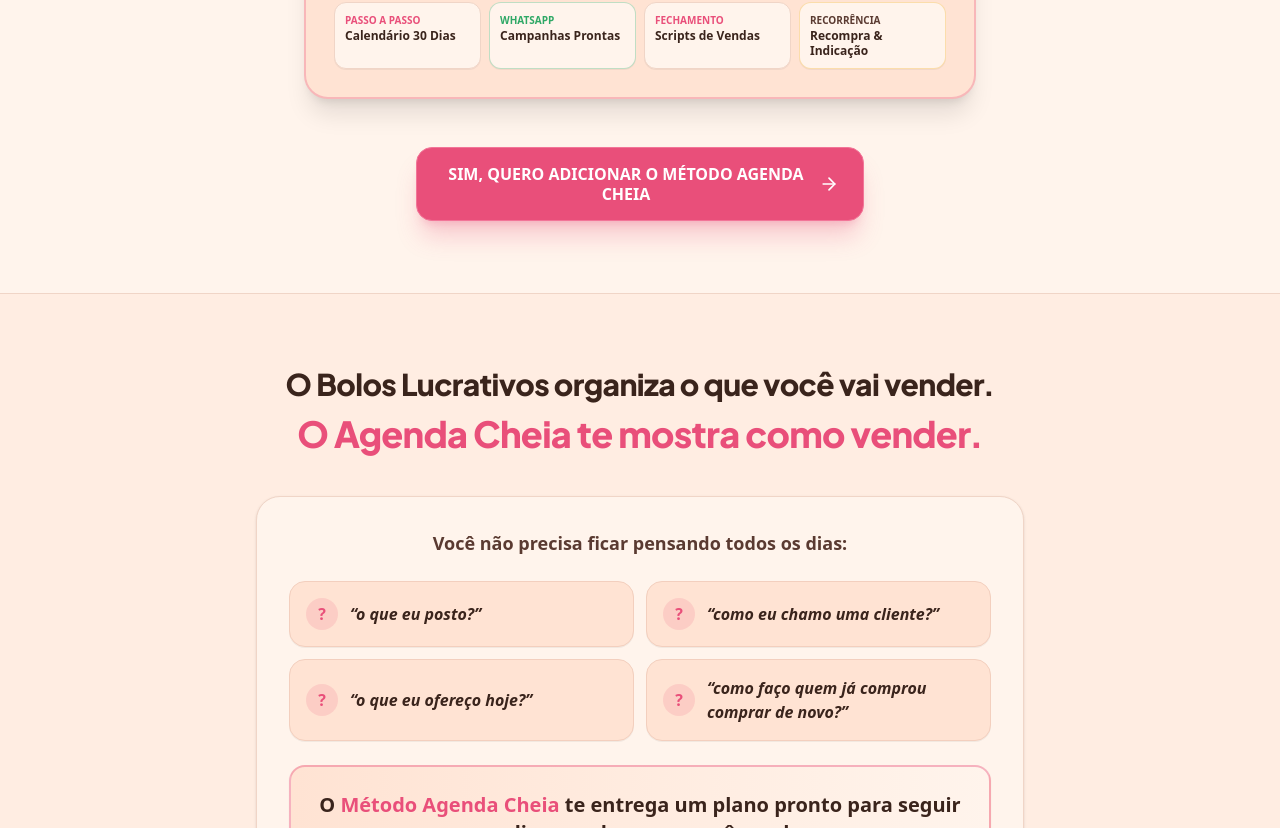
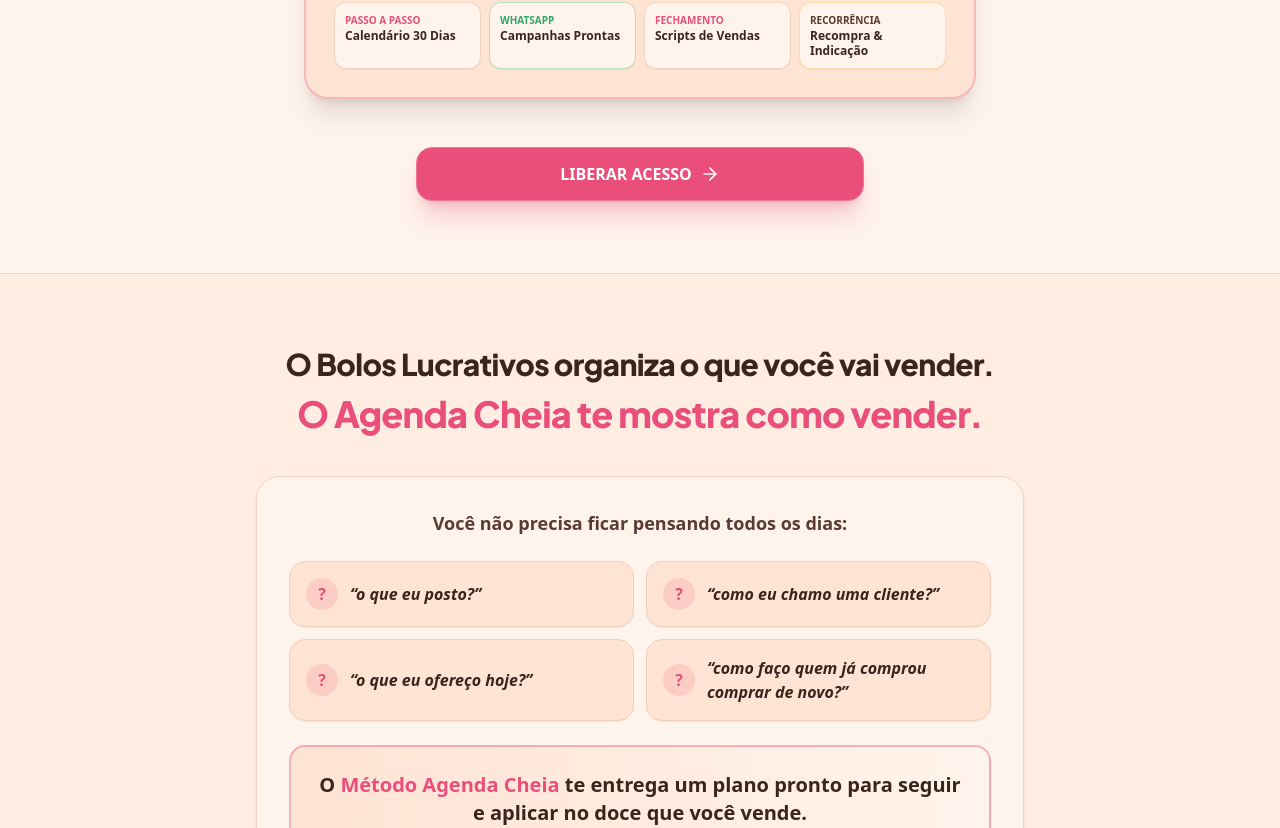
Before and after one commit to AxerCompany/Agenda-Cheia, a React (Vite) app: page / in a window 1280 px wide. Shown: the part 2012-2840 px from the top of the page. Built offline with nearby package versions, Linux system fonts and the light colour scheme; a web font is replaced by a local one.

Commit message:
feat: update pricing and standardize CTAs
Adjust offer prices to R$ 19,90 and R$ 27,00, and standardize call-to-action buttons to "LIBERAR ACESSO" across the application.

```diff
--- a/src/App.tsx
+++ b/src/App.tsx
@@ -54,9 +54,9 @@ export default function App() {
         {/* Notice banner if user declined */}
         {hasDeclined && (
           <div className="bg-[#FFE3D3] border-b border-[#F0D5C7] px-4 py-3 text-center text-xs sm:text-sm text-[#3A241C] font-semibold">
-            Você optou por não adicionar o plano de vendas. Seu acesso padrão já foi enviado para seu e-mail. Caso ainda queira aproveitar o desconto exclusivo por R$ 27 antes de sair,{' '}
+            Você optou por não adicionar o plano de vendas. Seu acesso padrão já foi enviado para seu e-mail. Caso ainda queira aproveitar o desconto exclusivo por R$ 19,90 antes de sair,{' '}
             <a href={getDownsellCheckoutUrl()} className="text-[#E94F7A] underline font-black ml-1">
-              clique aqui para garantir por R$ 27
+              clique aqui para garantir por R$ 19,90
             </a>.
           </div>
         )}
--- a/src/components/DeclineConfirmModal.tsx
+++ b/src/components/DeclineConfirmModal.tsx
@@ -47,7 +47,7 @@ export const DeclineConfirmModal: React.FC<DeclineConfirmModalProps> = ({
 
           {/* Headline */}
           <h3 className="text-lg sm:text-2xl font-black text-[#3A241C] mb-2 leading-snug">
-            Não quero que você fique sem um plano de vendas por causa de <span className="text-[#E94F7A]">R$ 10</span>.
+            Não quero que você fique sem um plano de vendas por causa de <span className="text-[#E94F7A]">R$ 19,90</span>.
           </h3>
 
           {/* Emotional connection & reality check */}
@@ -55,21 +55,21 @@ export const DeclineConfirmModal: React.FC<DeclineConfirmModalProps> = ({
             Você já garantiu o <strong className="text-[#3A241C] font-black">Bolos Lucrativos</strong> para organizar receitas, custos, preços e lucro. Mas ter receita sem saber como divulgar e vender faz o bolo ficar parado. Para você não sair sem o seu plano diário, liberei um <strong className="text-[#E94F7A] font-black">desconto exclusivo de última oportunidade</strong>:
           </p>
 
-          {/* Special Price Callout: 37 -> 27 */}
+          {/* Special Price Callout: 27 -> 19,90 */}
           <div className="bg-[#FFE3D3] border-2 border-[#E94F7A] rounded-2xl p-4 sm:p-5 mb-4 shadow-sm relative overflow-hidden">
             <div className="absolute top-2 right-2 sm:top-3 sm:right-3 bg-[#E94F7A] text-white text-[10px] font-black uppercase tracking-wider px-2 py-0.5 rounded-full flex items-center gap-1">
               <Tag className="w-3 h-3" />
-              <span>R$ 10 OFF</span>
+              <span>SUPER DESCONTO</span>
             </div>
 
             <span className="text-[11px] sm:text-xs font-bold text-[#8A6A61] uppercase tracking-wider block mb-1">
-              De <span className="line-through font-extrabold text-[#8A6A61]">R$ 37,00</span> por apenas:
+              De <span className="line-through font-extrabold text-[#8A6A61]">R$ 27,00</span> por apenas:
             </span>
 
             <div className="text-2xl sm:text-4xl font-black text-[#3A241C] flex items-baseline justify-center gap-1">
               <span className="text-base sm:text-xl font-extrabold text-[#E94F7A]">R$</span>
-              <span className="text-[#E94F7A] text-3xl sm:text-5xl font-black tracking-tight">27</span>
-              <span className="text-base sm:text-xl font-extrabold text-[#E94F7A]">,00</span>
+              <span className="text-[#E94F7A] text-3xl sm:text-5xl font-black tracking-tight">19</span>
+              <span className="text-base sm:text-xl font-extrabold text-[#E94F7A]">,90</span>
             </div>
 
             <p className="text-[11px] sm:text-xs text-[#5A3A31] font-bold mt-1.5 leading-snug">
@@ -107,7 +107,7 @@ export const DeclineConfirmModal: React.FC<DeclineConfirmModalProps> = ({
               href={downsellLink}
               className="w-full py-4 px-4 sm:px-6 rounded-2xl bg-[#E94F7A] hover:bg-[#D83D69] text-white font-black text-sm sm:text-base shadow-lg shadow-[#E94F7A]/30 cursor-pointer flex items-center justify-center gap-2 transition-all border border-[#F27598] no-underline hover:scale-[1.01] active:scale-[0.99] text-center"
             >
-              <span>SIM, QUERO ADICIONAR O MÉTODO AGENDA CHEIA POR R$ 27</span>
+              <span>LIBERAR ACESSO POR R$ 19,90</span>
               <ArrowRight className="w-4 h-4 sm:w-5 sm:h-5 shrink-0" />
             </a>
 
--- a/src/components/Dobra07Offer.tsx
+++ b/src/components/Dobra07Offer.tsx
@@ -59,7 +59,7 @@ export const Dobra07Offer: React.FC<Dobra07OfferProps> = ({ onDeclineClick }) =>
               Acesso digital imediato
             </span>
             <div className="text-2xl sm:text-4xl font-black text-[#3A241C]">
-              Por apenas <span className="text-[#E94F7A]">R$37</span>
+              Por apenas <span className="text-[#E94F7A]">R$27</span>
             </div>
             <p className="text-[11px] sm:text-xs text-[#5A3A31] font-semibold mt-1">
               Pagamento único • Sem mensalidades
--- a/src/components/Dobra09Offer.tsx
+++ b/src/components/Dobra09Offer.tsx
@@ -70,7 +70,7 @@ export const Dobra09Offer: React.FC<Dobra09OfferProps> = ({ onAddClick, onDeclin
 
             <div className="flex items-baseline justify-center gap-1 mb-2">
               <span className="text-xl sm:text-2xl font-bold text-[#3A241C]">R$</span>
-              <span className="text-5xl sm:text-7xl font-black text-[#E94F7A] tracking-tight">37</span>
+              <span className="text-5xl sm:text-7xl font-black text-[#E94F7A] tracking-tight">27</span>
               <span className="text-lg sm:text-xl font-bold text-[#5A3A31]">,00</span>
             </div>
 
@@ -93,7 +93,7 @@ export const Dobra09Offer: React.FC<Dobra09OfferProps> = ({ onAddClick, onDeclin
             className="w-full py-5 sm:py-6 px-8 rounded-2xl bg-[#E94F7A] hover:bg-[#D83D69] text-white font-black text-lg sm:text-2xl tracking-wide shadow-xl shadow-[#E94F7A]/30 transition-all cursor-pointer flex items-center justify-center gap-3 border border-[#F27598] mb-4 no-underline"
           >
             <CheckCircle2 className="w-7 h-7 text-white shrink-0" />
-            <span>LIBERAR MEU ACESSO AGORA</span>
+            <span>LIBERAR ACESSO</span>
             <ArrowRight className="w-6 h-6 text-white shrink-0 hidden sm:inline-block" />
           </motion.a>
 
--- a/src/components/DobraFinalClosing.tsx
+++ b/src/components/DobraFinalClosing.tsx
@@ -34,11 +34,11 @@ export const DobraFinalClosing: React.FC<DobraFinalClosingProps> = ({ onCtaClick
             onClick={onCtaClick}
             className="w-full py-4 px-6 rounded-2xl bg-[#E94F7A] hover:bg-[#D83D69] text-white font-black text-base sm:text-xl shadow-2xl shadow-[#E94F7A]/40 transition-all flex items-center justify-center gap-2 border border-[#F27598] no-underline cursor-pointer text-center leading-tight hover:scale-[1.02] active:scale-[0.98]"
           >
-            <span>QUERO COMEÇAR AGORA</span>
+            <span>LIBERAR ACESSO</span>
             <ArrowRight className="w-5 h-5 shrink-0" />
           </a>
           <p className="text-xs text-[#FFE3D3]/60 mt-3 font-medium">
-            Apenas R$ 37 • Acesso digital imediato
+            Apenas R$ 27 • Acesso digital imediato
           </p>
         </div>
 
--- a/src/components/StickyBottomBar.tsx
+++ b/src/components/StickyBottomBar.tsx
@@ -63,7 +63,7 @@ export const StickyBottomBar: React.FC = () => {
                 className="w-full sm:w-auto px-4 py-2.5 sm:px-6 sm:py-3 rounded-xl bg-[#E94F7A] hover:bg-[#D83D69] text-white font-black text-xs sm:text-base tracking-wide shadow-lg shadow-[#E94F7A]/30 cursor-pointer flex items-center justify-center gap-2 border border-[#F27598] transition-all no-underline text-center"
               >
                 <CheckCircle2 className="w-4 h-4 text-white shrink-0" />
-                <span className="flex-1 sm:flex-none">SIM! QUERO O AGENDA CHEIA</span>
+                <span className="flex-1 sm:flex-none">LIBERAR ACESSO</span>
                 <ArrowRight className="w-4 h-4 text-white shrink-0" />
               </a>
             </div>
--- a/src/components/UpsellHero.tsx
+++ b/src/components/UpsellHero.tsx
@@ -129,7 +129,7 @@ export const UpsellHero: React.FC<UpsellHeroProps> = ({ onCtaClick }) => {
             onClick={onCtaClick}
             className="w-full py-4 px-6 rounded-2xl bg-[#E94F7A] hover:bg-[#D83D69] text-white font-black text-sm sm:text-base shadow-xl shadow-[#E94F7A]/25 transition-all flex items-center justify-center gap-2 border border-[#F27598] no-underline cursor-pointer text-center leading-tight hover:scale-[1.01] active:scale-[0.99]"
           >
-            <span>SIM, QUERO ADICIONAR O MÉTODO AGENDA CHEIA</span>
+            <span>LIBERAR ACESSO</span>
             <ArrowRight className="w-5 h-5 shrink-0" />
           </a>
         </div>
--- a/src/components/UpsellOffer.tsx
+++ b/src/components/UpsellOffer.tsx
@@ -40,7 +40,7 @@ export const UpsellOffer: React.FC<UpsellOfferProps> = ({ onDeclineClick }) => {
               Adicione agora ao seu pedido por apenas:
             </h3>
             <div className="text-3xl sm:text-5xl font-black text-[#E94F7A]">
-              R$37,00
+              R$27,00
             </div>
             <p className="text-xs text-[#5A3A31] font-bold mt-2">
               É só clicar uma vez e o Método Agenda Cheia será adicionado ao seu acesso.
--- a/src/components/WiapyUpsell.tsx
+++ b/src/components/WiapyUpsell.tsx
@@ -47,7 +47,7 @@ export const WiapyUpsell: React.FC<WiapyUpsellProps> = ({ onDeclineClick }) => {
         window.initWiapyUpsell({
           elementId: 'wiapy_upsell',
           linkUrl: CHECKOUT_URL,
-          linkText: 'SIM, QUERO ADICIONAR O MÉTODO AGENDA CHEIA',
+          linkText: 'LIBERAR ACESSO',
           styles: {
             backgroundColor: '#E94F7A',
             hoverBackgroundColor: '#D83D69',
@@ -98,7 +98,7 @@ export const WiapyUpsell: React.FC<WiapyUpsellProps> = ({ onDeclineClick }) => {
             href={CHECKOUT_URL}
             className="w-full py-4 px-6 rounded-2xl bg-[#E94F7A] hover:bg-[#D83D69] text-white font-black text-sm sm:text-base shadow-xl shadow-[#E94F7A]/25 flex items-center justify-center gap-2 border border-[#F27598] no-underline transition-all cursor-pointer text-center"
           >
-            <span>SIM, QUERO ADICIONAR O MÉTODO AGENDA CHEIA</span>
+            <span>LIBERAR ACESSO</span>
             <ArrowRight className="w-4 h-4 sm:w-5 sm:h-5 shrink-0" />
           </a>
           <button
--- a/src/data/upsellData.ts
+++ b/src/data/upsellData.ts
@@ -248,7 +248,7 @@ export const FAQS = [
   },
   {
     q: 'Como vou receber o acesso ao material?',
-    a: 'Assim que você confirmar o acréscimo de R$ 37 nesta página, os dados de acesso serão enviados imediatamente para o seu e-mail. Você poderá acessar no mesmo minuto pelo seu celular, computador ou tablet.'
+    a: 'Assim que você confirmar o acréscimo de R$ 27 nesta página, os dados de acesso serão enviados imediatamente para o seu e-mail. Você poderá acessar no mesmo minuto pelo seu celular, computador ou tablet.'
   },
   {
     q: 'Como funciona a garantia de 7 dias?',
```
